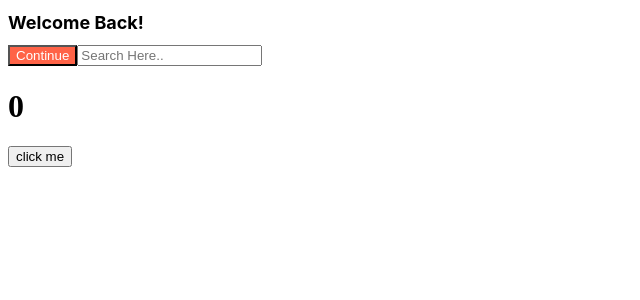
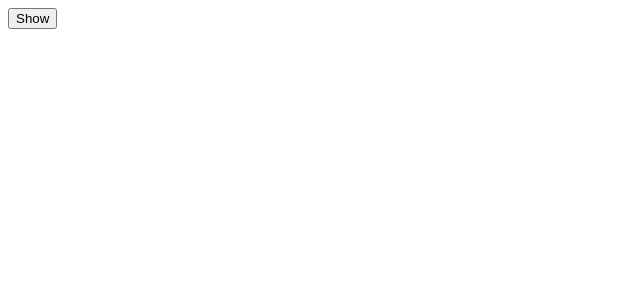
Before and after one commit to sweet-daphne/react-for-beginners, a React (Create React App) app in the folder react-for-beginners/: page / in a window 1280 px wide. Shown: the top 300 px of the page, without its empty margins (0-640 px from the left). Built offline with nearby package versions, Linux system fonts and the light colour scheme.

Commit message:
effect cleanup

```diff
--- a/react-for-beginners/src/App.js
+++ b/react-for-beginners/src/App.js
@@ -2,31 +2,38 @@
 import styles from "./App.module.css";
 import {useState, useEffect} from "react";
 
+function Hello(){
+  /*function destryedFn(){
+    console.log("destroyed :(");
+  }
+
+  function effectFn(){
+    console.log("created :)");
+    return destryedFn;
+  }
+  useEffect(effectFn,[]);*/
+
+  useEffect(() => {
+    console.log('hi');
+    return () => console.log("bye");
+  }, []);
+
+  useEffect(function(){
+    console.log('hi');
+    return function(){
+      console.log('bye');
+    }
+  }, []);
+  return <h1>Hello</h1>;
+}
+
 function App() {
-  const [counter, setValue] = useState(0);
-  const [keyword, setKeyword] = useState("");
-  const onClick = () => setValue((prev) => prev + 1);
-  const onChange = (event) => setKeyword(event.target.value);
-  useEffect(() => {
-    console.log("I run only once.");
-  },[]);
-  useEffect(()=>{
-    console.log("I run when 'keyword' changes.");
-  },[keyword]);
-  useEffect(()=>{
-    console.log("I run when 'counter' changes.");
-  },[counter]);
-  useEffect(()=>{
-    console.log("I run when keyword & counter changes.");
-  },[keyword,counter]);
-
+  const [showing, setShowing] = useState(false);
+  const onClick = () => setShowing((prev) => !prev);
   return (
     <div>
-      <h1 className={styles.title}>Welcome Back!</h1>
-      <Button text={"Continue"} />
-      <input onChange={onChange} type="text" placeholder="Search Here.." />
-      <h1>{counter}</h1>
-      <button onClick={onClick}>click me</button>
+        {showing ? <Hello /> : null}
+        <button onClick={onClick}>{showing ? "Hide" : "Show"}</button>
     </div>
   );
 }
```
Also changed, not shown: react-for-beginners/src/App-effect.js (added, +34 -0 lines).
